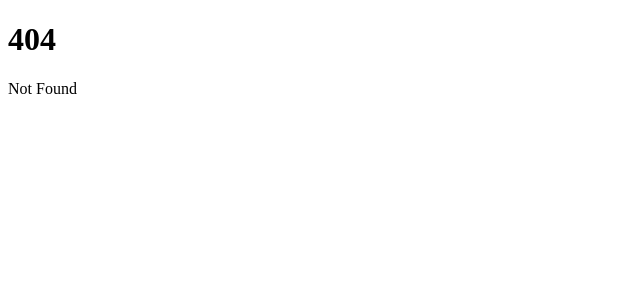
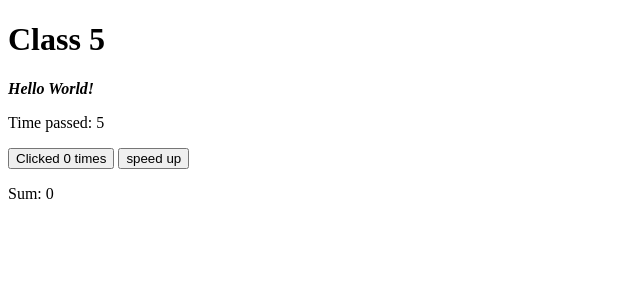
Before and after one commit to haoshuai999/dvs-mentorship, a SvelteKit app in the folder 2026/svelte-2026/: page /class5 in a window 1280 px wide. Before the commit this address had no page. Shown: the top 300 px of the page, without its empty margins (0-640 px from the left). Built offline with nearby package versions, Linux system fonts and the light colour scheme.

Commit message:
Add class 5

```diff
--- /dev/null
+++ b/2026/svelte-2026/src/routes/class5/+page.svelte
@@ -0,0 +1,47 @@
+<script>
+    import { onMount } from "svelte";
+
+    let graph = "svg";
+    let src = "./favicon.svg";
+
+    let count = $state(0);
+    let countArray = $state([]);
+    let sum = $derived(countArray.reduce((total, number) => total + number, 0));
+    let timePassed = $state(0);
+    let interval = $state(1000);
+
+    function increase() {
+        count++;
+        countArray.push(countArray.length + 1);
+    }
+
+    let dom = "<b><i>Hello World!</i></b>";
+
+    onMount(() => {
+        console.log(count, countArray);
+    });
+
+    $effect(() => {
+        const id = setInterval(() => {
+            if (timePassed <= 50) timePassed += 1;
+        }, interval);
+
+        return () => clearInterval(id);
+    });
+
+    $inspect(sum, interval);
+</script>
+
+<h1>Class 5</h1>
+<p>{@html dom}</p>
+<p>Time passed: {timePassed}</p>
+
+<button onclick={increase}>Clicked {count} times</button>
+
+<button onclick={() => (interval /= 2)}>speed up</button>
+
+{#each countArray as item}
+    <p>{item}</p>
+{/each}
+
+<p>Sum: {sum}</p>
```
Also changed, not shown: 2026/svelte-2026/src/routes/+page.svelte (+5 -40 lines), 2026/svelte-2026/src/routes/class4/+page.svelte (added, +41 -0 lines), 1 other file (tests, documents, lock files or other folders).
